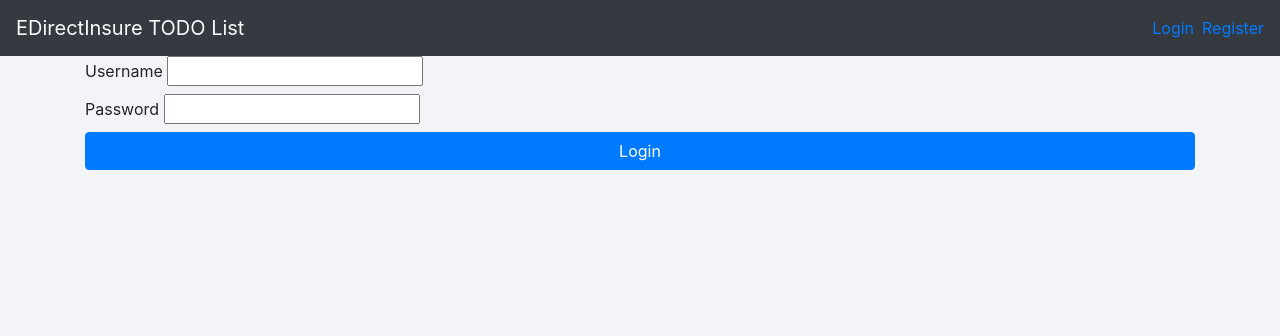
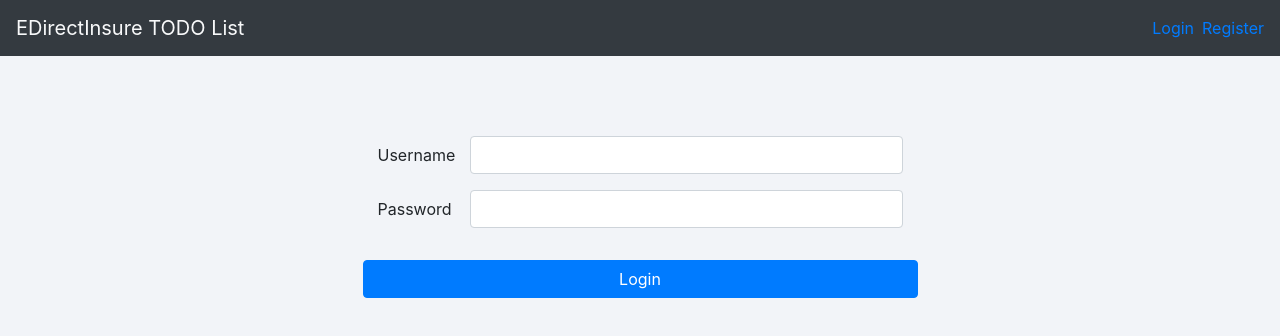
Before and after one commit to Mindscope/edi_challenge, a Svelte app in the folder client/: page / in a window 1280 px wide. Shown: the top 336 px of the page. Built offline with nearby package versions, Linux system fonts and the light colour scheme.

Commit message:
Added styles to auth client pages

```diff
--- a/client/src/components/auth/Login.svelte
+++ b/client/src/components/auth/Login.svelte
@@ -18,16 +18,30 @@
     }
 </script>
 
-<form class="container">
-    <div class="form-group d-flex flex-column justify-content-center">
-        <label for="username">
-            Username
-            <input type="text" id="username" bind:value={username}/>
-        </label>
-        <label for="password1">
-            Password
-            <input type="password" id="password1" bind:value={password} />
-        </label>
-        <button class="btn btn-primary" on:click={login}>Login</button>
+<style>
+    .container {
+        padding-top: 5rem;
+    }
+
+    input {
+        margin-bottom: 1rem;
+    }
+
+    button[type=submit] {
+        margin-top: 1rem;
+    }
+</style>
+
+<div class="container">
+    <div class="w-50 mx-auto form-group row">
+        <label for="username" class="col-sm-2 col-form-label">Username</label>
+        <div class="col-sm-10">
+            <input type="text" class="form-control" id="username" bind:value={username}>
+        </div>
+        <label for="password" class="col-sm-2 col-form-label">Password</label>
+        <div class="col-sm-10">
+            <input type="password" class="form-control" id="password" bind:value={password}>
+        </div>
+        <button type="submit" class="mx-auto w-100 btn btn-primary" on:click={login}>Login</button>
     </div>
-</form>
+</div>
--- a/client/src/components/auth/Register.svelte
+++ b/client/src/components/auth/Register.svelte
@@ -1,4 +1,5 @@
 <script>
+    import { navigate } from "svelte-routing";
     import { urls } from '../../config';
 
     export let location;
@@ -15,22 +16,39 @@
         });
         const result = await res.json();
         console.log(result);
+        if (result.error !== undefined) navigate("/", { replace: true });
     }
 
 </script>
 
-<div>
-    <label for="username">
-        Username
-        <input type="text" id="username" bind:value={username}/>
-    </label>
-    <label for="password1">
-        Password
-        <input type="password" id="password1" bind:value={password1} />
-    </label>
-    <label for="password2">
-        Repeat password
-        <input type="password" id="password2" bind:value={password2} />
-    </label>
-    <button class="btn btn-primary" on:click={register}>Register</button>
+<style>
+    .container {
+        padding-top: 5rem;
+    }
+
+    input {
+        margin-bottom: 1rem;
+    }
+
+    button[type=submit] {
+        margin-top: 1rem;
+    }
+</style>
+
+<div class="container">
+    <div class="w-50 mx-auto form-group row">
+        <label for="username" class="col-sm-2 col-form-label">Username</label>
+        <div class="col-sm-10">
+            <input type="text" class="form-control" id="username" bind:value={username}>
+        </div>
+        <label for="password1" class="col-sm-2 col-form-label">Password</label>
+        <div class="col-sm-10">
+            <input type="password" class="form-control" id="password1" bind:value={password1}>
+        </div>
+        <label for="password2" class="col-sm-2 col-form-label">Repeat password</label>
+        <div class="col-sm-10">
+            <input type="password" class="form-control" id="password2" bind:value={password2}>
+        </div>
+        <button type="submit" class="mx-auto w-100 btn btn-primary" on:click={register}>Login</button>
+    </div>
 </div>
```
